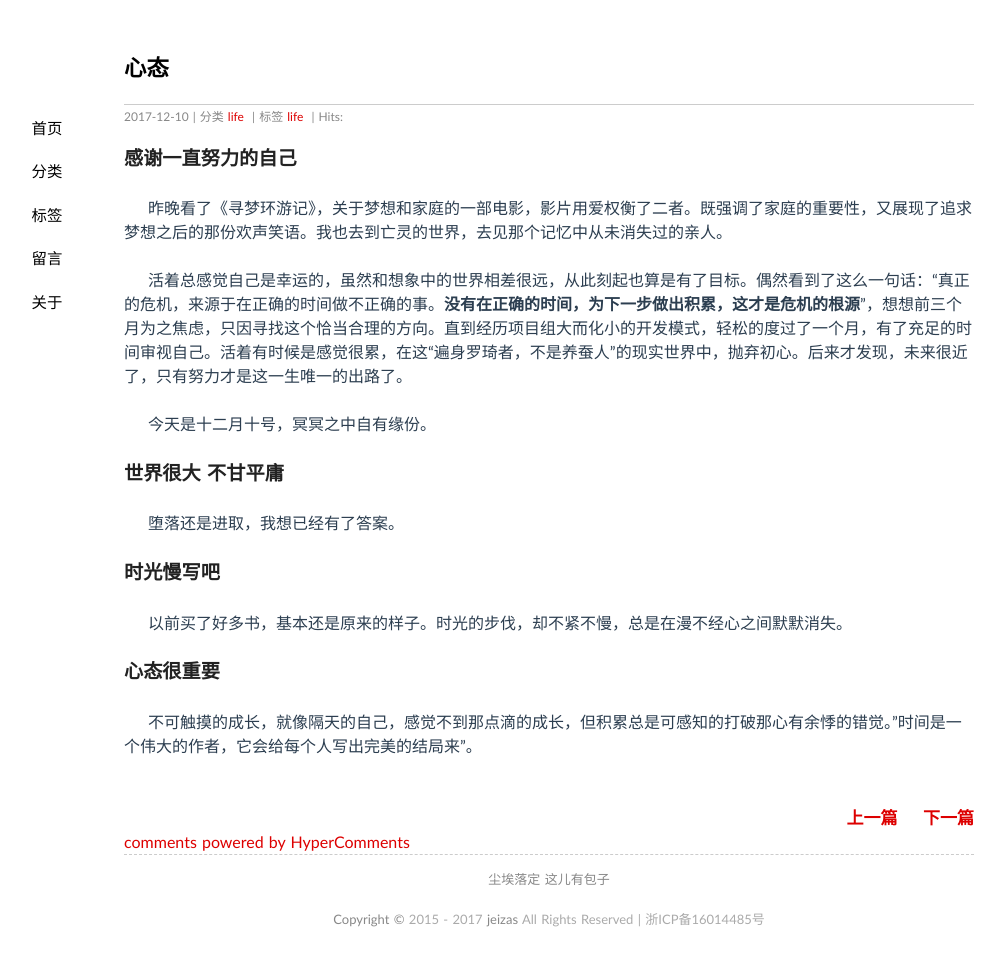
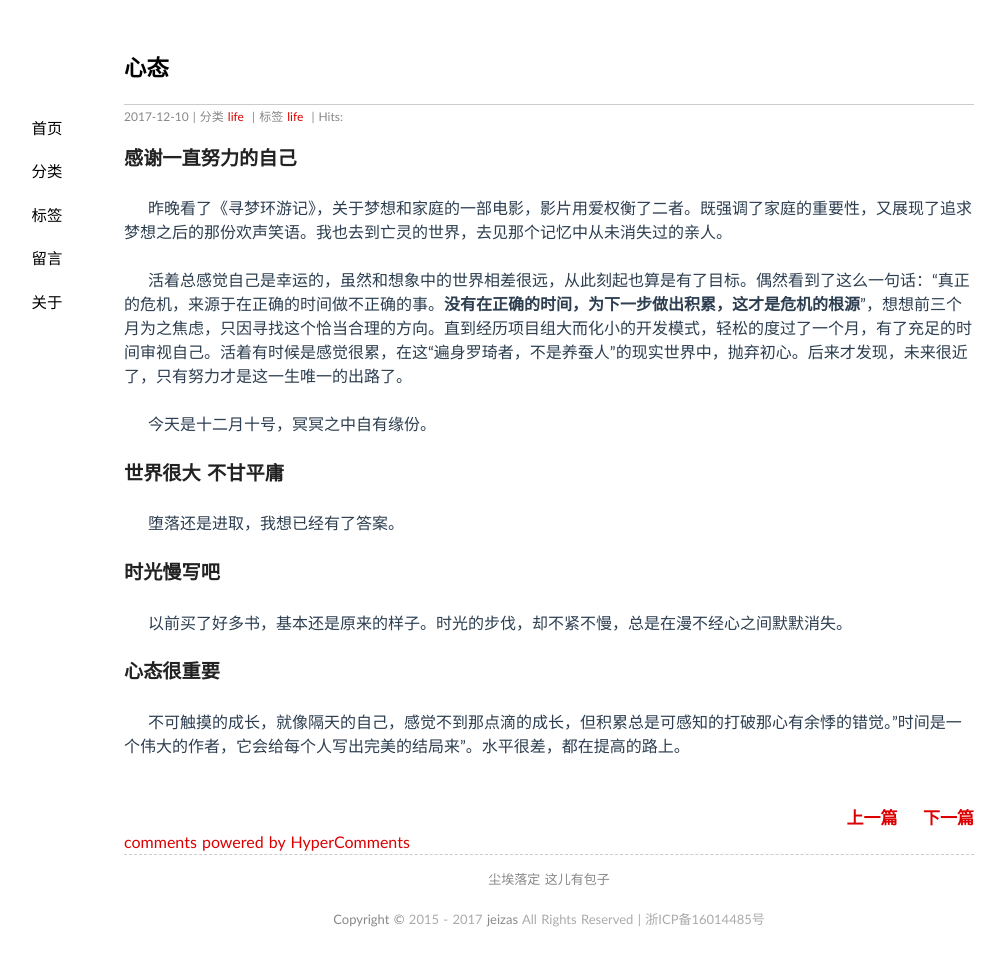
Before and after one commit to jeizas/jeizas.github.io, a Jekyll site: the page built from _posts/2017-12-10-december_summary.md, in a window 1280 px wide. Shown: the whole page, without its empty margins (91-1096 px from the left). Built offline with Jekyll 4.4.1, drawn with Linux system fonts in a browser that asks for light colours; nearby versions of some CDN libraries; comment, search, counter and statistics services are not loaded.

Commit message:
modified:   _posts/2017-12-10-december_summary.md

```diff
--- a/_posts/2017-12-10-december_summary.md
+++ b/_posts/2017-12-10-december_summary.md
@@ -22,4 +22,4 @@ tags: life
 &emsp;&emsp;以前买了好多书，基本还是原来的样子。时光的步伐，却不紧不慢，总是在漫不经心之间默默消失。
 
 ### 心态很重要
-&emsp;&emsp;不可触摸的成长，就像隔天的自己，感觉不到那点滴的成长，但积累总是可感知的打破那心有余悸的错觉。”时间是一个伟大的作者，它会给每个人写出完美的结局来”。
+&emsp;&emsp;不可触摸的成长，就像隔天的自己，感觉不到那点滴的成长，但积累总是可感知的打破那心有余悸的错觉。”时间是一个伟大的作者，它会给每个人写出完美的结局来”。水平很差，都在提高的路上。
```
